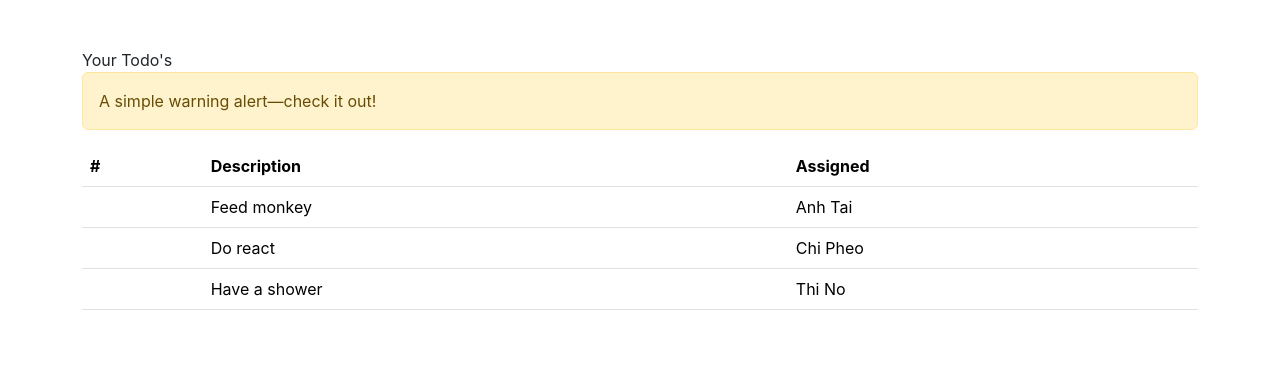
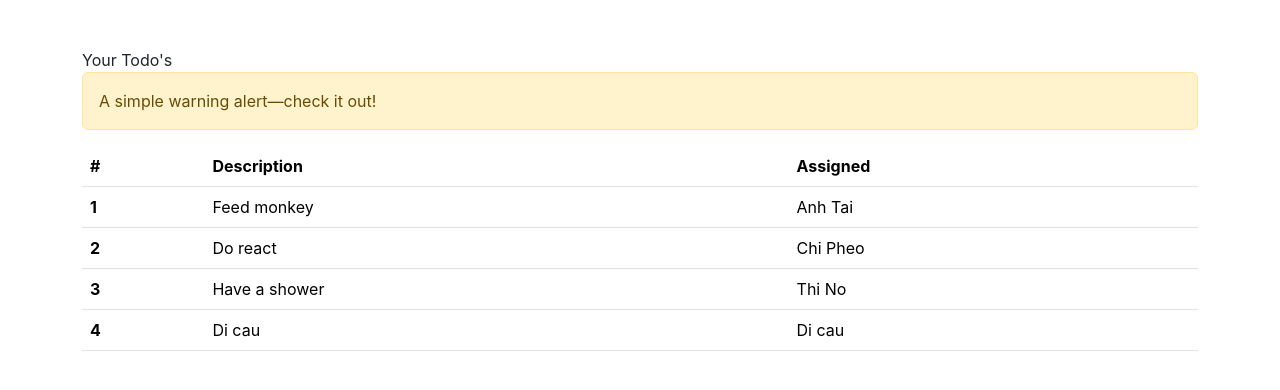
Before and after one commit to taitongngocanh/spring-boot-react-learning-notes, a React (Create React App) app in the folder react-todo-demo/react-todos/: page / in a window 1280 px wide. Shown: the top 390 px of the page. Built offline with nearby package versions, Linux system fonts and the light colour scheme.

Commit message:
update 4

```diff
--- a/react-todo-demo/react-todos/src/App.js
+++ b/react-todo-demo/react-todos/src/App.js
@@ -6,7 +6,8 @@ function App() {
   const todos = [
     {rowNumber: 1, rowDescription: 'Feed monkey', rowAssigned: 'Anh Tai'},
     {rowNumber: 2, rowDescription: 'Do react', rowAssigned: 'Chi Pheo'},
-    {rowNumber: 3, rowDescription: 'Have a shower', rowAssigned: 'Thi No'}
+    {rowNumber: 3, rowDescription: 'Have a shower', rowAssigned: 'Thi No'},
+    {rowNumber: 4, rowDescription: 'Di cau', rowAssigned: 'Di cau'}
   ]
 
   return (
--- a/react-todo-demo/react-todos/src/components/TodoTable.jsx
+++ b/react-todo-demo/react-todos/src/components/TodoTable.jsx
@@ -13,19 +13,13 @@ function TodoTable(props) {
                </thead>
 
                <tbody>
-                    <TodoRowItem
-                         rowNumber={
-                         props.todos[0].roleNumber}
-                         rowDescription={props.todos[0].rowDescription}
-                         rowAssigned={props.todos[0].rowAssigned} />
-                    <TodoRowItem
-                         rowNumber={props.todos[1].roleNumber}
-                         rowDescription={props.todos[1].rowDescription}
-                         rowAssigned={props.todos[1].rowAssigned} />
-                    <TodoRowItem
-                         rowNumber={props.todos[2].roleNumber}
-                         rowDescription={props.todos[2].rowDescription}
-                         rowAssigned={props.todos[2].rowAssigned} />
+                    {props.todos.map(todo => (
+                         <TodoRowItem
+                              rowNumber={todo.rowNumber}
+                              rowDescription={todo.rowDescription}
+                              rowAssigned={todo.rowAssigned}
+                         />
+                    ))}
                </tbody>
           </table>
      );
```
